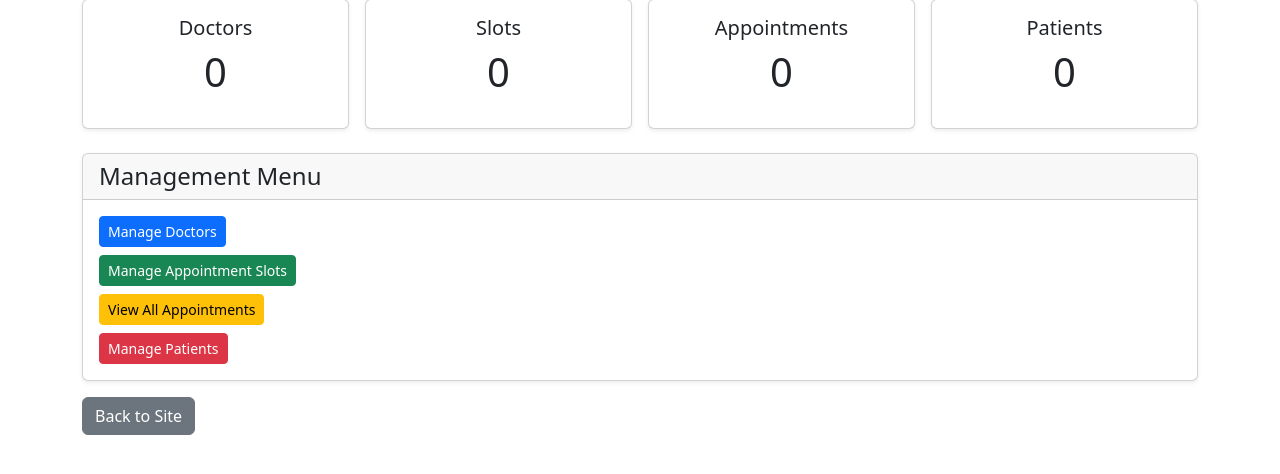
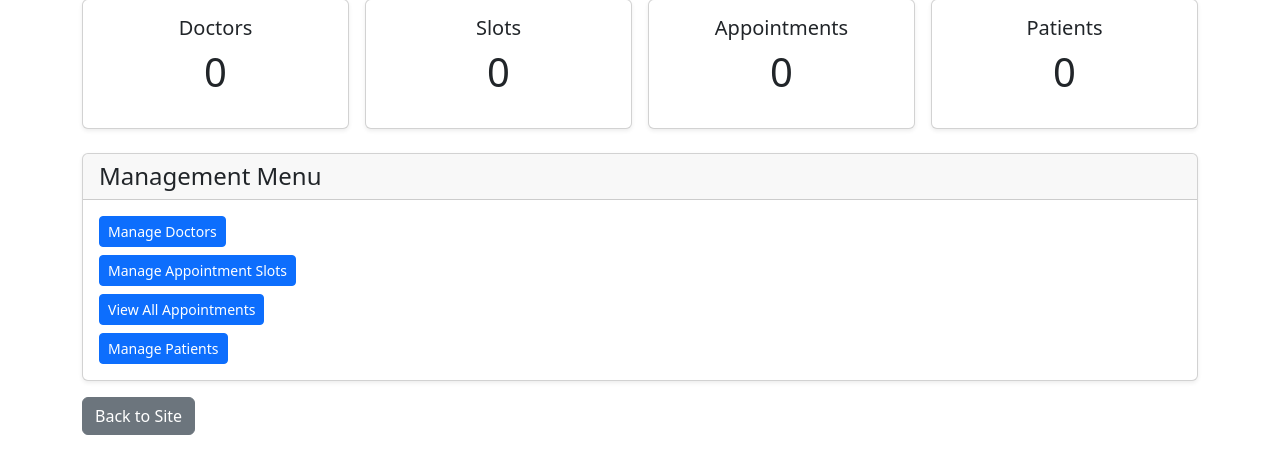
Before and after one commit to Soichiro0607/Clinic-Appointment-System-Task2-, a Django app: page /dashboard/ in a window 1280 px wide. Shown: the part 153-627 px from the top of the page. Run offline with Django 5.2, Linux system fonts and the light colour scheme; the visitor is signed in with stand-in values (Sample User, id 1); data comes from the database, SQL or seed files in the repository; data that the repository does not hold is empty.

Commit message:
fix button color

```diff
--- a/templates/clinic/dashboard.html
+++ b/templates/clinic/dashboard.html
@@ -43,9 +43,9 @@
     </div>
     <div class="card-body d-flex flex-column gap-2 align-items-start">
         <a href="{% url 'manage_doctors' %}" class="btn btn-primary btn-sm">Manage Doctors</a>
-        <a href="{% url 'manage_slots' %}" class="btn btn-success btn-sm">Manage Appointment Slots</a>
-        <a href="{% url 'manage_appointments' %}" class="btn btn-warning btn-sm">View All Appointments</a>
-        <a href="{% url 'manage_patients' %}" class="btn btn-danger btn-sm">Manage Patients</a>
+        <a href="{% url 'manage_slots' %}" class="btn btn-primary btn-sm">Manage Appointment Slots</a>
+        <a href="{% url 'manage_appointments' %}" class="btn btn-primary btn-sm">View All Appointments</a>
+        <a href="{% url 'manage_patients' %}" class="btn btn-primary btn-sm">Manage Patients</a>
     </div>
 </div>
 <div class="mt-3">
```
